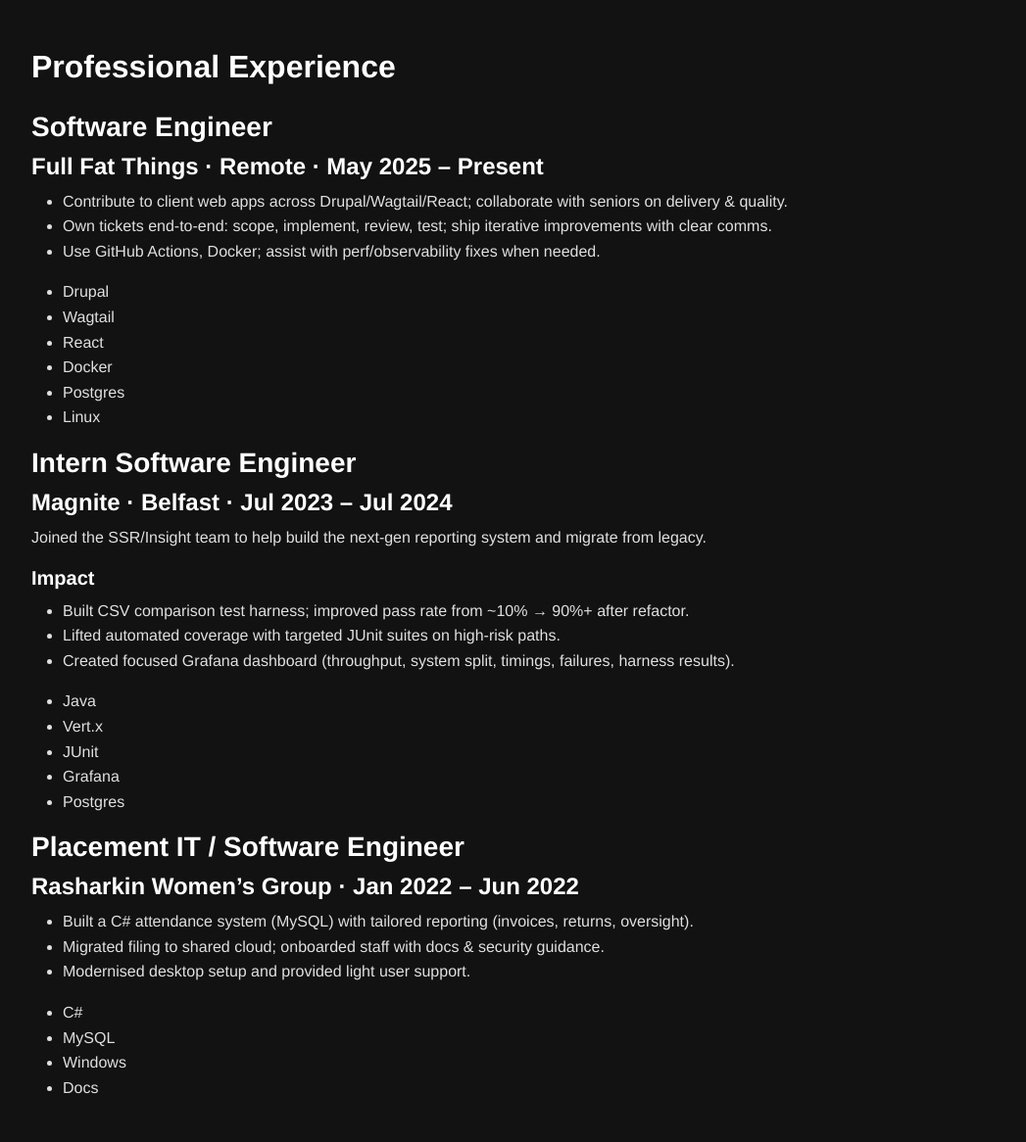
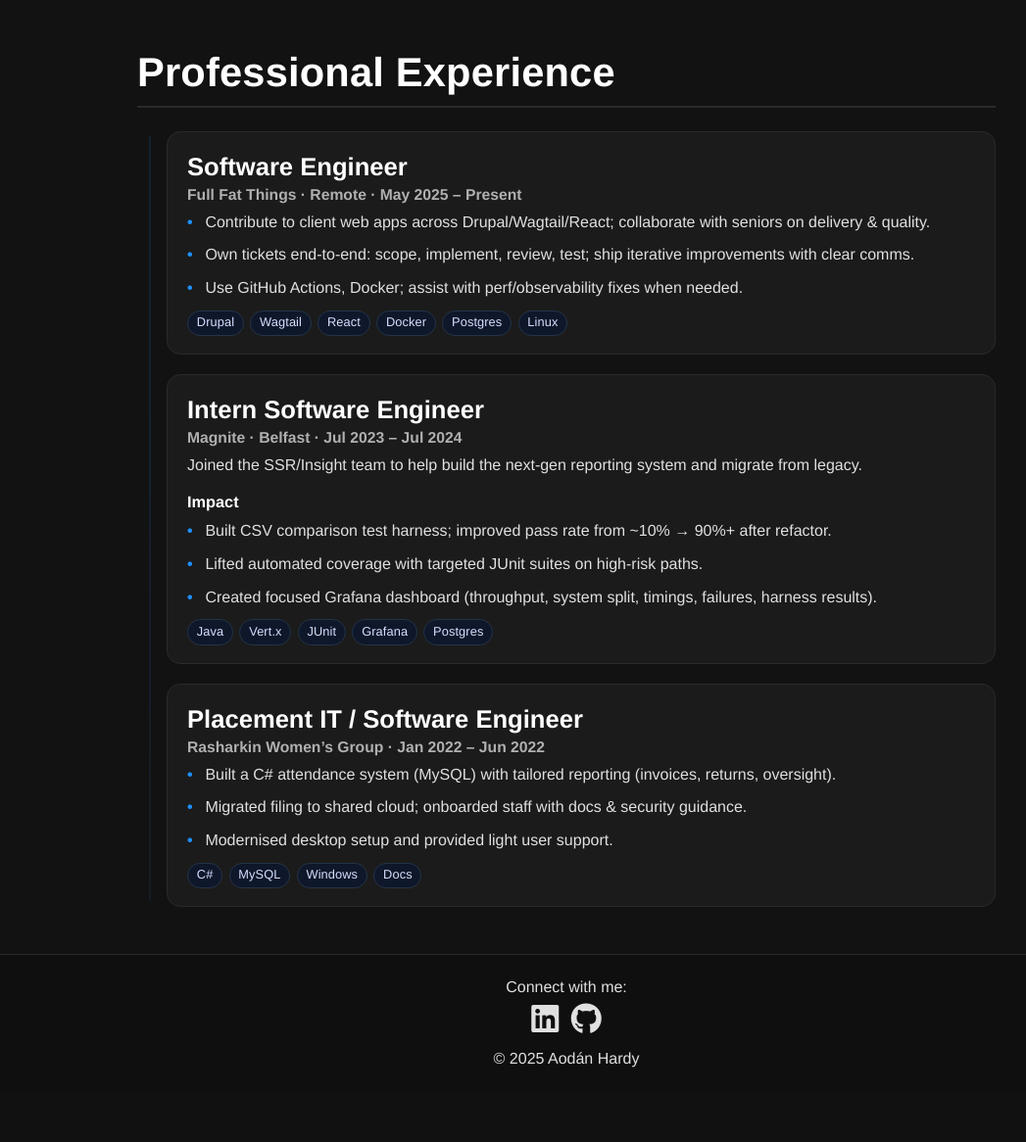
Before and after one commit to AodanHardy/MyPortfolio_2.0, a Django app: page /experience/ in a window 1280 px wide. Shown: the part 69-1235 px from the top of the page at 98% size, without its empty margins (62-1109 px from the left). After the commit the page ends 1159 px from the top, so only its background shows below. Run offline with Django 5.2, Linux system fonts and the light colour scheme.

Commit message:
experience

```diff
--- a/core/static/css/main.css
+++ b/core/static/css/main.css
@@ -323,4 +323,163 @@
   }
 }
 
+/* ===========================
+   EXPERIENCE PAGE (scoped)
+   =========================== */
+.experience-page .container {
+  max-width: 900px;
+}
+.experience-page {
+  /* Title */
+}
+.experience-page .experience-title {
+  font-size: clamp(2rem, 3.4vw, 2.6rem);
+  font-weight: 900;
+  color: #ffffff;
+  border-bottom: 2px solid #2a2a2a;
+  padding-bottom: 0.5rem;
+  margin-bottom: 2rem;
+  letter-spacing: 0.2px;
+}
+.experience-page {
+  /* Timeline wrapper draws ONE vertical line */
+}
+.experience-page .exp-timeline {
+  position: relative;
+  padding-left: 30px; /* room for line */
+}
+.experience-page .exp-timeline::before {
+  content: "";
+  position: absolute;
+  left: 12px;
+  top: 0.35rem;
+  bottom: 0.35rem;
+  width: 2px;
+  background: linear-gradient(rgba(30, 144, 255, 0.1333333333), rgba(30, 144, 255, 0.0823529412));
+}
+.experience-page {
+  /* Cards (no outer dot/marker) */
+}
+.experience-page .experience-item {
+  position: relative;
+  background: #1b1b1b;
+  border: 1px solid #2a2a2a;
+  border-radius: 14px;
+  padding: 20px 20px 18px;
+  margin-bottom: 20px;
+  transition: border-color 0.2s ease, box-shadow 0.2s ease, transform 0.2s ease;
+  /* intentionally NO ::before marker — you asked to remove it */
+}
+.experience-page .experience-item:hover {
+  border-color: rgb(105.9, 105.9, 105.9);
+  box-shadow: 0 10px 28px rgba(0, 0, 0, 0.35);
+  transform: translateY(-1px);
+}
+.experience-page {
+  /* Headings & meta */
+}
+.experience-page .placement-heading {
+  font-size: clamp(1.3rem, 2.4vw, 1.6rem);
+  font-weight: 900;
+  margin: 0 0 0.15rem;
+  color: #ffffff;
+}
+.experience-page .placement-subtitle {
+  font-size: 0.98rem;
+  color: #b0b0b0;
+  margin: 0 0 0.25rem;
+}
+.experience-page {
+  /* Body */
+}
+.experience-page .placement-content {
+  color: #e0e0e0;
+  line-height: 1.7;
+}
+.experience-page .placement-paragraph {
+  margin-bottom: 0.85rem;
+}
+.experience-page .placement-subheading {
+  font-size: 1.02rem;
+  font-weight: 900;
+  color: #ffffff;
+  margin: 0.75rem 0 0.4rem;
+}
+.experience-page {
+  /* Clean bullet list (blue bullets inside the card) */
+}
+.experience-page .placement-bullets {
+  list-style: none;
+  padding: 0;
+  margin: 0 0 0.6rem;
+}
+.experience-page .placement-bullets li {
+  position: relative;
+  padding-left: 1.15rem;
+  margin-bottom: 0.4rem;
+}
+.experience-page .placement-bullets li::before {
+  content: "•";
+  position: absolute;
+  left: 0;
+  top: 0;
+  color: #1e90ff;
+  font-weight: 900;
+}
+.experience-page {
+  /* Tech tags */
+}
+.experience-page .tag-list {
+  display: flex;
+  flex-wrap: wrap;
+  gap: 0.4rem;
+  margin: 0.2rem 0 0;
+  padding: 0;
+  list-style: none;
+}
+.experience-page .tag {
+  display: inline-block;
+  font-size: 0.8rem;
+  line-height: 1;
+  color: #d6deff;
+  background: #0f172a;
+  border: 1px solid #243447;
+  padding: 0.36rem 0.55rem;
+  border-radius: 999px;
+  white-space: nowrap;
+  letter-spacing: 0.1px;
+}
+.experience-page {
+  /* Mobile polish */
+}
+@media (max-width: 680px) {
+  .experience-page .exp-timeline {
+    padding-left: 26px;
+  }
+  .experience-page .placement-heading {
+    font-size: 1.25rem;
+  }
+  .experience-page .placement-subtitle {
+    font-size: 0.95rem;
+  }
+}
+.experience-page {
+  /* Print-friendly CV export */
+}
+@media print {
+  .experience-page .exp-timeline::before {
+    display: none;
+  }
+  .experience-page .experience-item {
+    break-inside: avoid;
+    box-shadow: none !important;
+    border-color: #ccc;
+  }
+  .experience-page .tag {
+    border-color: #bbb;
+    color: #333;
+    background: #fff;
+  }
+}
+
 /*# sourceMappingURL=main.css.map */
--- a/core/static/scss/_experience.scss
+++ b/core/static/scss/_experience.scss
@@ -0,0 +1,126 @@
+@use 'variables' as *;
+
+/* ===========================
+   EXPERIENCE PAGE (scoped)
+   =========================== */
+
+.experience-page {
+  .container { max-width: 900px; }
+
+  /* Title */
+  .experience-title {
+    font-size: clamp(2rem, 3.4vw, 2.6rem);
+    font-weight: $font-weight-extrabold;
+    color: $color-heading;
+    border-bottom: 2px solid $color-border;
+    padding-bottom: .5rem;
+    margin-bottom: 2rem;
+    letter-spacing: .2px;
+  }
+
+  /* Timeline wrapper draws ONE vertical line */
+  .exp-timeline {
+    position: relative;
+    padding-left: 30px; /* room for line */
+  }
+  .exp-timeline::before {
+    content: "";
+    position: absolute;
+    left: 12px;
+    top: .35rem;
+    bottom: .35rem;
+    width: 2px;
+    background: linear-gradient(#1e90ff22, #1e90ff15);
+  }
+
+  /* Cards (no outer dot/marker) */
+  .experience-item {
+    position: relative;
+    background: $color-surface;
+    border: 1px solid $color-border;
+    border-radius: $radius-lg;
+    padding: 20px 20px 18px;
+    margin-bottom: 20px;
+    transition: border-color .2s ease, box-shadow .2s ease, transform .2s ease;
+
+    /* intentionally NO ::before marker — you asked to remove it */
+  }
+
+  .experience-item:hover {
+    border-color: mix($color-border, #fff, 70%);
+    box-shadow: 0 10px 28px rgba(0,0,0,.35);
+    transform: translateY(-1px);
+  }
+
+  /* Headings & meta */
+  .placement-heading {
+    font-size: clamp(1.3rem, 2.4vw, 1.6rem);
+    font-weight: $font-weight-extrabold;
+    margin: 0 0 .15rem;
+    color: $color-heading;
+  }
+  .placement-subtitle {
+    font-size: .98rem;
+    color: $color-text-muted;
+    margin: 0 0 .25rem;
+  }
+
+  /* Body */
+  .placement-content { color: $color-text; line-height: 1.7; }
+  .placement-paragraph { margin-bottom: .85rem; }
+
+  .placement-subheading {
+    font-size: 1.02rem;
+    font-weight: $font-weight-extrabold;
+    color: $color-heading;
+    margin: .75rem 0 .4rem;
+  }
+
+  /* Clean bullet list (blue bullets inside the card) */
+  .placement-bullets {
+    list-style: none; padding: 0; margin: 0 0 .6rem;
+    li {
+      position: relative;
+      padding-left: 1.15rem;
+      margin-bottom: .4rem;
+
+      &::before {
+        content: "•";
+        position: absolute; left: 0; top: 0;
+        color: $color-accent; font-weight: 900;
+      }
+    }
+  }
+
+  /* Tech tags */
+  .tag-list {
+    display: flex; flex-wrap: wrap; gap: .4rem;
+    margin: .2rem 0 0; padding: 0; list-style: none;
+  }
+  .tag {
+    display: inline-block;
+    font-size: .8rem;
+    line-height: 1;
+    color: #d6deff;
+    background: #0f172a;
+    border: 1px solid #243447;
+    padding: .36rem .55rem;
+    border-radius: 999px;
+    white-space: nowrap;
+    letter-spacing: .1px;
+  }
+
+  /* Mobile polish */
+  @media (max-width: 680px) {
+    .exp-timeline { padding-left: 26px; }
+    .placement-heading { font-size: 1.25rem; }
+    .placement-subtitle { font-size: .95rem; }
+  }
+
+  /* Print-friendly CV export */
+  @media print {
+    .exp-timeline::before { display: none; }
+    .experience-item { break-inside: avoid; box-shadow: none !important; border-color: #ccc; }
+    .tag { border-color: #bbb; color: #333; background: #fff; }
+  }
+}
--- a/core/static/scss/_variables.scss
+++ b/core/static/scss/_variables.scss
@@ -19,6 +19,7 @@
 $font-weight-normal: 400;
 $font-weight-medium: 500;
 $font-weight-bold:   700;
+$font-weight-extrabold:   900;
 
 /* Sizing & spacing */
 $container-max: 960px;
--- a/core/templates/experience.html
+++ b/core/templates/experience.html
@@ -1,6 +1,7 @@
 {% extends 'base.html' %}
 
 {% block body %}
+<div class="experience-page">
   <div class="container mt-5">
     <h2 class="experience-title mb-4">Professional Experience</h2>
 
@@ -16,7 +17,7 @@
         </header>
         <div class="placement-content">
           <ul class="placement-bullets">
-          <li>Contribute to client web apps across Drupal/Wagtail/React; collaborate with seniors on delivery & quality.</li>
+            <li>Contribute to client web apps across Drupal/Wagtail/React; collaborate with seniors on delivery &amp; quality.</li>
             <li>Own tickets end-to-end: scope, implement, review, test; ship iterative improvements with clear comms.</li>
             <li>Use GitHub Actions, Docker; assist with perf/observability fixes when needed.</li>
           </ul>
@@ -59,7 +60,7 @@
         <div class="placement-content">
           <ul class="placement-bullets">
             <li>Built a C# attendance system (MySQL) with tailored reporting (invoices, returns, oversight).</li>
-          <li>Migrated filing to shared cloud; onboarded staff with docs & security guidance.</li>
+            <li>Migrated filing to shared cloud; onboarded staff with docs &amp; security guidance.</li>
             <li>Modernised desktop setup and provided light user support.</li>
           </ul>
           <ul class="tag-list">
@@ -69,4 +70,5 @@
       </article>
     </section>
   </div>
+</div>
 {% endblock %}
```
Also changed, not shown: 1 other file. Lines whose indentation alone changed are shown as unchanged.
